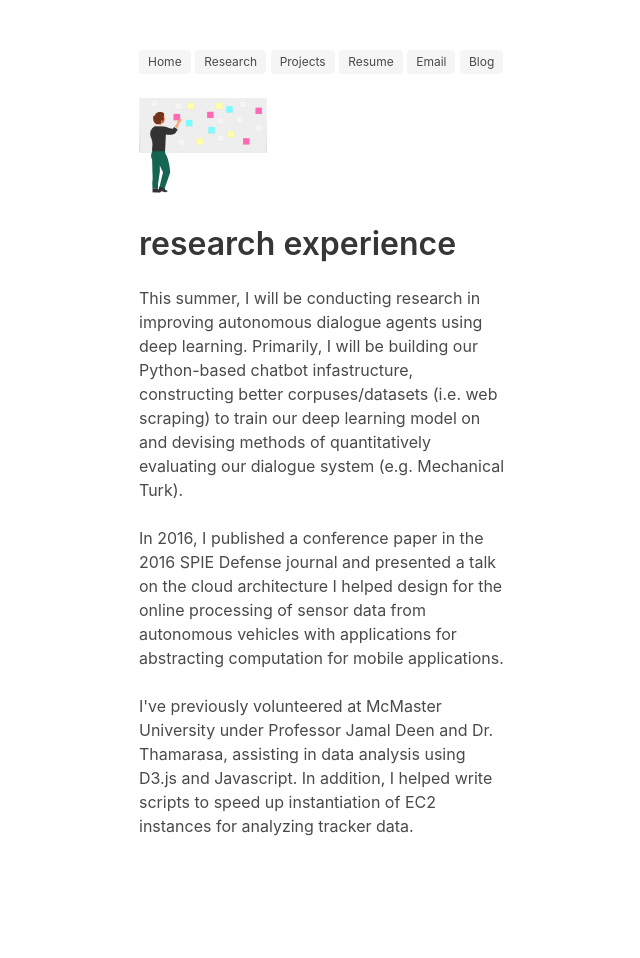
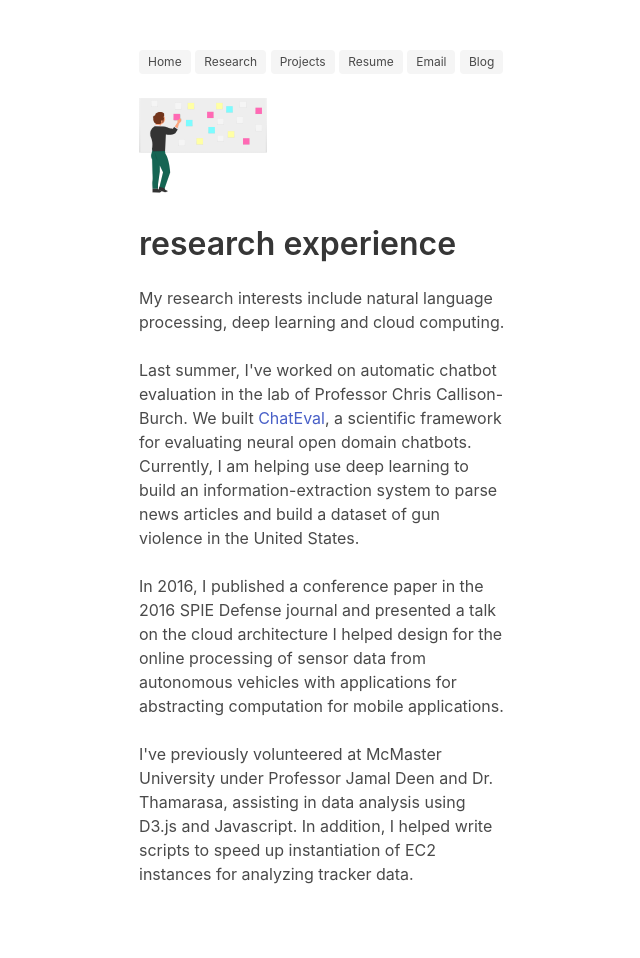
Before and after one commit to kirubarajan/old_site, a Django app: page /research/ in a window 1280 px wide. Shown: the whole page, without its empty margins (317-957 px from the left). Before the commit the page ends 836 px from the top, so only its background shows below. Run offline with Django 3.2, Linux system fonts and the light colour scheme; some libraries are stand-ins or nearby versions.

```diff
--- a/api/urls.py
+++ /dev/null
@@ -1,7 +0,0 @@
-from rest_framework.routers import SimpleRouter
-from .views import PostViewSet
-
-router = SimpleRouter()
-router.register("posts", PostViewSet)
-
-urlpatterns = router.urls
--- a/kirubarajan/settings.py
+++ b/kirubarajan/settings.py
@@ -35,10 +35,8 @@ INSTALLED_APPS = [
     'django.contrib.sessions',
     'django.contrib.messages',
     'django.contrib.staticfiles',
-    'rest_framework',
     'blog',
     'about',
-    'api'
 ]
 
 MIDDLEWARE = [
--- a/kirubarajan/templates/research.html
+++ b/kirubarajan/templates/research.html
@@ -20,10 +20,10 @@
             <img src="{% static 'img/thinking.svg' %}">
           </figure>
           <h1 class="title"> research experience</h1>
-          <p>
-            This summer, I will be conducting research in improving autonomous dialogue agents using deep learning. Primarily,
-            I will be building our Python-based chatbot infastructure, constructing better corpuses/datasets (i.e. web scraping)
-            to train our deep learning model on and devising methods of quantitatively evaluating our dialogue system (e.g. Mechanical Turk).
+          <p>My research interests include natural language processing, deep learning and cloud computing. <br> <br>
+            Last summer, I've worked on automatic chatbot evaluation in the lab of Professor Chris Callison-Burch. We built <a href="https://chateval.org">ChatEval</a>,
+            a scientific framework for evaluating neural open domain chatbots. Currently, I am helping use deep learning to build an information-extraction system
+            to parse news articles and build a dataset of gun violence in the United States.
             <br> <br>
 
             In 2016, I published a conference paper in the 2016 SPIE Defense journal and presented a talk on the cloud architecture I helped design for the online
--- a/kirubarajan/urls.py
+++ b/kirubarajan/urls.py
@@ -5,7 +5,6 @@ from about.views import splash, projects, research
 
 urlpatterns = [
     path('admin/', admin.site.urls),
-    path('api/', include('api.urls')),
     path('projects/', projects, name='projects'),
     path('research/', research, name='research'),
     path('post/<str:id>', post, name='post'),
```
Also changed, not shown: api/serializers.py (deleted, +0 -7 lines), api/views.py (deleted, +0 -8 lines), api/__init__.py (deleted), api/migrations/__init__.py (deleted), db.sqlite3.
